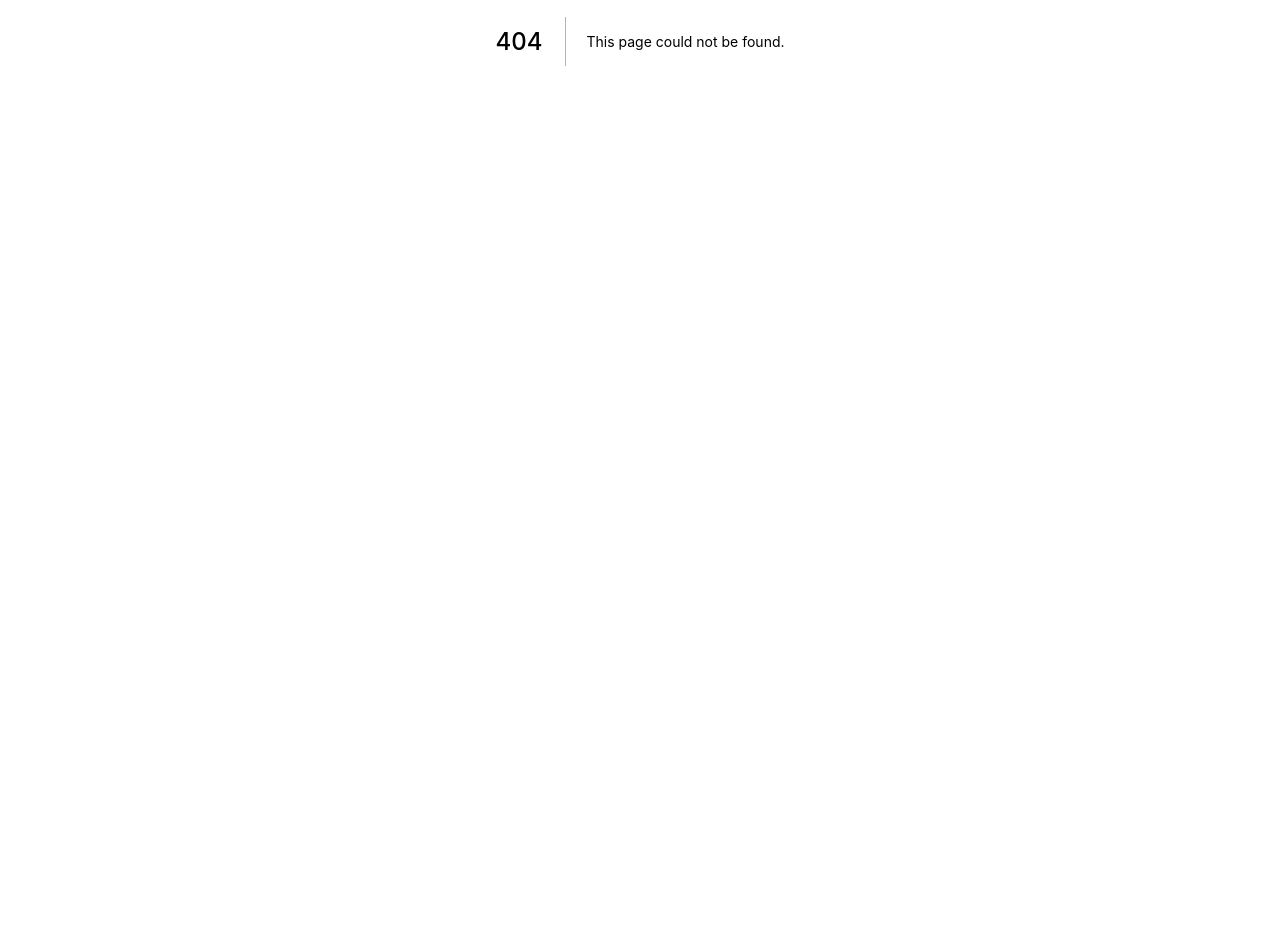
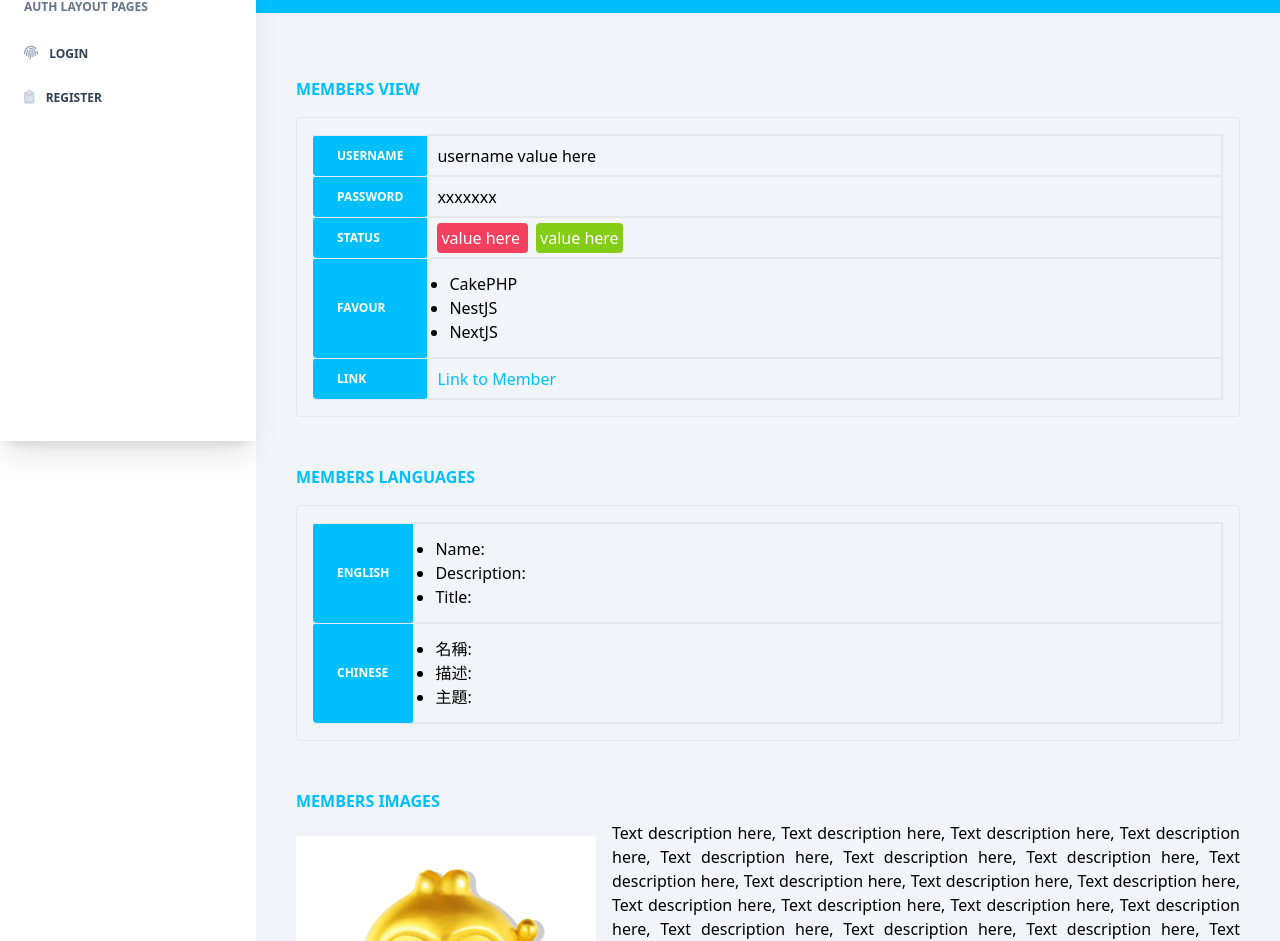
Before and after one commit to zidane168/nextjs-cms-tailwind, a Next.js app: page /admin/member/view/1 in a window 1280 px wide. Before the commit this address had no page. Shown: the part 359-1300 px from the top of the page. Before the commit the page ends 800 px from the top, so only its background shows below. Built offline with nearby package versions, Linux system fonts and the light colour scheme.

Commit message:
add view

```diff
--- /dev/null
+++ b/pages/admin/member/edit/[id].tsx
@@ -0,0 +1,29 @@
+import Link from "next/link";
+import React from "react";
+
+// layout for page
+
+import Admin from "../../../../layouts/Admin.js";
+import useTrans from "../../../hooks/useTrans"
+
+export default function MembersView( ) {
+
+  const { language, router } = useTrans()
+  const { id } = router.query
+
+  return (
+    <>
+    <h2> Edit </h2>
+      <div className="flex flex-wrap mt-40">
+        <div className="w-full mb-12 px-4 border rounded p-4">
+            <div className="">
+                <label className="my-0.5" for="username"> Username: </label>
+                <input id="username" type="text" className="w-full rounded" />
+            </div>
+        </div>
+      </div>
+    </>
+  );
+}
+
+MembersView.layout = Admin; // left sidebar
--- a/pages/admin/member/index.tsx
+++ b/pages/admin/member/index.tsx
@@ -40,6 +40,7 @@ export default function Members( ) {
             <tbody>
 
               <tr >
+
                 <th className=" px-6 align-middle text-xs whitespace-nowrap p-4 text-left flex items-center">
                   <img
                     src="/img/cms1/sketch.jpg"
@@ -94,10 +95,10 @@ export default function Members( ) {
                   </div>
                 </td>
                 <td className="  align-middle text-xs whitespace-nowrap p-4 space-x-1">
-                    <a className="bg-sky-500 text-white p-2 rounded hover:bg-sky-700" href='/admin/member/edit/:slug' >
+                    <a className="bg-sky-500 text-white p-2 rounded hover:bg-sky-700" href='/admin/member/view/1' >
                       <i className="fa-regular fa-eye"></i>
                     </a>
-                  <a className="bg-yellow-500 text-white p-2 rounded hover:bg-yellow-600"> <i className="fa-solid fa-pen-to-square"></i> </a>
+                  <a className="bg-yellow-500 text-white p-2 rounded hover:bg-yellow-600" href='/admin/member/edit/1'> <i className="fa-solid fa-pen-to-square"></i> </a>
                   <a className="bg-red-500  text-white p-2 rounded hover:bg-red-700"> <i className="fa-solid fa-trash"></i> </a>
                 </td>
               </tr>
--- /dev/null
+++ b/pages/admin/member/view/[id].tsx
@@ -0,0 +1,159 @@
+import Link from "next/link";
+import React from "react";
+import Image from "next/image";
+
+// layout for page
+
+import Admin from "../../../../layouts/Admin.js";
+import useTrans from "../../../hooks/useTrans";
+
+export default function MembersView() {
+  const { language, router } = useTrans();
+  const { id } = router.query;
+
+  return (
+    <>
+      <div className="flex flex-wrap mt-40 mb-4">
+        <h2 className="uppercase font-bold text-theme"> Members View </h2>
+      </div>
+      <div className="flex flex-wrap mt-2">
+        <div className="w-full mb-12 px-4 border rounded p-4">
+          <table>
+            <thead>
+              <tr>
+                <th className="header rounded"> Username </th>
+                <td className=" border-2 border-theme-2 w-full rounded px-2">
+                  {" "}
+                  {"username value here "}{" "}
+                </td>
+              </tr>
+              <tr>
+                <th className="header rounded"> Password </th>
+                <td className=" border-2 border-theme-2 w-full rounded px-2">
+                  {" "}
+                  {"xxxxxxx"}{" "}
+                </td>
+              </tr>
+              <tr>
+                <th className="header rounded"> Status </th>
+                <td className=" border-2 border-theme-2 w-full rounded px-2 space-x-2">
+                  <span className="bg-rose-500 p-1 rounded text-white">
+                    {" "}
+                    {"value here "}{" "}
+                  </span>
+                  <span className="bg-lime-500 p-1 rounded text-white">
+                    {" "}
+                    {"value here "}{" "}
+                  </span>
+                </td>
+              </tr>
+              <tr>
+                <th className="header rounded"> Favour </th>
+                <td className=" border-2 border-theme-2 w-full rounded px-2 space-x-2">
+                  <ul className="list-disc px-3 py-3">
+                    <li> CakePHP </li>
+                    <li> NestJS </li>
+                    <li> NextJS </li>
+                  </ul>
+                </td>
+              </tr>
+
+              <tr>
+                <th className="header rounded"> Link </th>
+                <td className=" border-2 border-theme-2 w-full rounded px-2 space-x-2">
+                 <Link href="/admin/member/">
+                  <a href="/admin/member/" className="text-theme hover:underline hover:underline-offset-1 "> Link to Member </a>
+                </Link>
+                </td>
+              </tr>
+            </thead>
+            <tbody></tbody>
+          </table>
+        </div>
+      </div>
+
+      <div className="flex flex-wrap mb-4">
+        <h2 className="uppercase font-bold text-theme"> Members Languages </h2>
+      </div>
+      <div className="flex flex-wrap mt-2">
+        <div className="w-full mb-12 px-4 border rounded p-4">
+          <table>
+            <thead>
+              <tr>
+                <th className="header rounded"> English </th>
+                <td className=" border-2 border-theme-2 w-full rounded px-2">
+                  <ul className="list-disc p-3">
+                    <li> Name: </li>
+                    <li> Description: </li>
+                    <li> Title: </li>
+                  </ul>
+                </td>
+              </tr>
+              <tr>
+                <th className="header rounded"> Chinese </th>
+                <td className=" border-2 border-theme-2 w-full rounded px-2">
+                  <ul className="list-disc p-3">
+                    <li> 名稱: </li>
+                    <li> 描述: </li>
+                    <li> 主題: </li>
+                  </ul>
+                </td>
+              </tr>
+            </thead>
+            <tbody></tbody>
+          </table>
+        </div>
+      </div>
+
+      <div className="flex flex-col mb-4">
+        <h2 className="uppercase font-bold text-theme"> Members Images </h2>
+
+        <div className="mt-2 flex flex-col space-y-4">
+          <div className="flex flex-row items-center space-x-4">
+            <div>
+              <Image
+                src="/images/monkey.png"
+                width={"300px"}
+                height={"300px"}
+                alt="image"
+              />
+            </div>
+            <div  className="flex-1 text-justify">
+              Text description here, Text description here, Text description
+              here, Text description here, Text description here, Text
+              description here, Text description here, Text description here, Text description
+              here, Text description here, Text description here, Text
+              description here, Text description here, Text description here, Text description
+              here, Text description here, Text description here, Text
+              description here, Text description here, Text description here, Text description
+              here, Text description here, Text description here, Text
+              description here, Text description here, Text description here, Text description
+              here, Text description here, Text description here, Text
+              description here, Text description here, Text description here, Text description
+              here, Text description here, Text description here, Text
+              description here, Text description here, Text description here, Text description
+              here, Text description here, Text description here, Text
+              description here, Text description here, Text description here, Text description
+              here, Text description here, Text description here, Text
+              description here,
+            </div>
+          </div>
+
+          <div className="flex flex-row items-center space-x-4">
+            <div  >
+              <Image
+                src="/images/monkey.png"
+                width={"300px"}
+                height={"300px"}
+                alt="image"
+              />
+            </div>
+            <div  className="flex-1 text-justify">Text description here</div>
+          </div>
+        </div>
+      </div>
+    </>
+  );
+}
+
+MembersView.layout = Admin; // left sidebar
--- a/pages/hooks/useTrans.ts
+++ b/pages/hooks/useTrans.ts
@@ -4,8 +4,9 @@ import zho from '../../public/lang/zho.js'
 
 const useTrans = () => {
     const { asPath, locale } = useRouter()
+    const router = useRouter()
     const language = locale === 'zho' ? zho : en
-    return { language, asPath, locale }
+    return { language, asPath, locale, router }
 }
 
 export default useTrans
```
